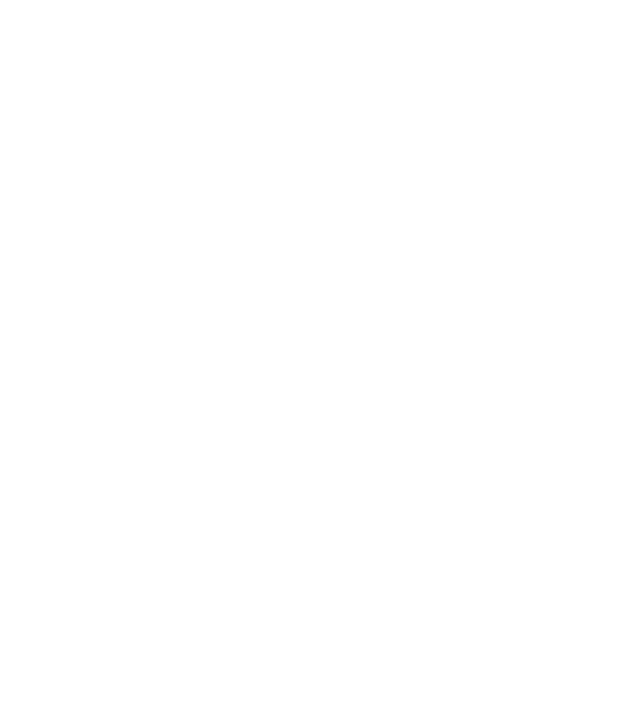
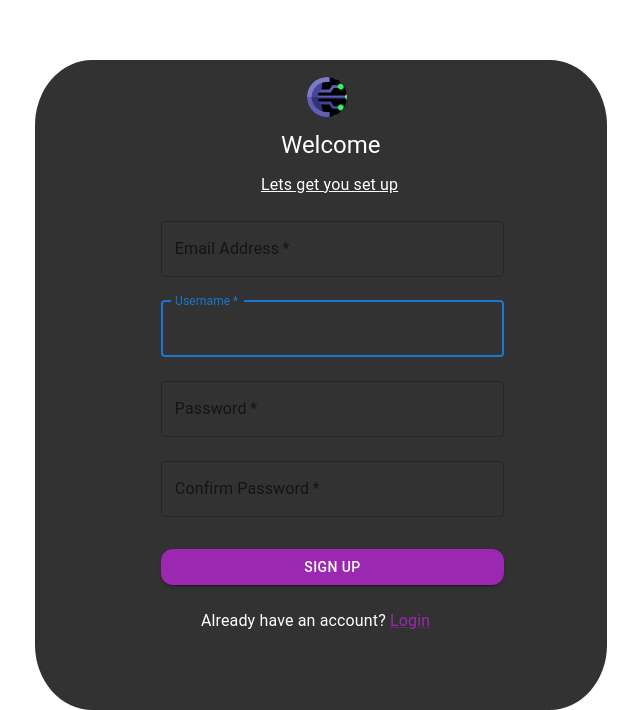
Before and after one commit to Martyn-Conkling/operating-owls-business-communication-platform, a React (Vite) app: page /carl-test-page in a window 1280 px wide. Shown: the part 140-850 px from the top of the page, without its empty margins (33-673 px from the left). Before the commit the page ends 800 px from the top, so only its background shows below. Built offline with nearby package versions, Linux system fonts and the light colour scheme; no server answers.

Commit message:
un commented all the test pages

```diff
--- a/src/components/main-components/SignUpPage.jsx
+++ b/src/components/main-components/SignUpPage.jsx
@@ -1,212 +1,212 @@
-// import * as React from 'react';
-// import Avatar from '@mui/material/Avatar';
-// import Button from '@mui/material/Button';
-// import CssBaseline from '@mui/material/CssBaseline';
-// import TextField from '@mui/material/TextField';
-// import Link from '@mui/material/Link';
-// import Box from '@mui/material/Box';
-// import Typography from '@mui/material/Typography';
-// import Container from '@mui/material/Container';
-// import { createTheme, ThemeProvider } from '@mui/material/styles';
-// import { useState } from 'react';
-// import { Grid } from '@mui/material';
-// import BusinessIcon from './BusinessIcon';
-// import { auth } from '../test/firebaseConfig';
-// import { createUserWithEmailAndPassword } from "firebase/auth";
+import * as React from 'react';
+import Avatar from '@mui/material/Avatar';
+import Button from '@mui/material/Button';
+import CssBaseline from '@mui/material/CssBaseline';
+import TextField from '@mui/material/TextField';
+import Link from '@mui/material/Link';
+import Box from '@mui/material/Box';
+import Typography from '@mui/material/Typography';
+import Container from '@mui/material/Container';
+import { createTheme, ThemeProvider } from '@mui/material/styles';
+import { useState } from 'react';
+import { Grid } from '@mui/material';
+import BusinessIcon from './BusinessIcon';
+import { auth } from '../test/firebaseConfig';
+import { createUserWithEmailAndPassword } from "firebase/auth";
 
-// // import { white, purple } from '@mui/material/colors';
+// import { white, purple } from '@mui/material/colors';
 
 
-// export default function SignUpPage() {
+export default function SignUpPage() {
 
-//     //MUI
-//     const theme = createTheme();
+    //MUI
+    const theme = createTheme();
 
 
-//     //Sign Up Inputs
-//     const [email, setEmail] = useState('');
-//     const [username, setUsername] = useState('');
-//     const [password, setPassword] = useState('');
-//     const [confirmPassword, setConfirmPassword] = useState('');
+    //Sign Up Inputs
+    const [email, setEmail] = useState('');
+    const [username, setUsername] = useState('');
+    const [password, setPassword] = useState('');
+    const [confirmPassword, setConfirmPassword] = useState('');
 
-//     //Password not matching authentication
-//     const [passwordsMatch, setPasswordsMatch] = useState(false);
-//     const [passwordsMatchErrorMessage, setPasswordsMatchErrorMessage] = useState('');
+    //Password not matching authentication
+    const [passwordsMatch, setPasswordsMatch] = useState(false);
+    const [passwordsMatchErrorMessage, setPasswordsMatchErrorMessage] = useState('');
 
-//     //Email valid authentication
-//     const [emailValid, setEmailValid] = useState(false);
-//     const [emailValidMessage, setEmailValidMessage] = useState(false);
+    //Email valid authentication
+    const [emailValid, setEmailValid] = useState(false);
+    const [emailValidMessage, setEmailValidMessage] = useState(false);
 
-//     //Email already in use authentication
-//     const [EmailUsed, setEmailUsed] = useState(false);
-//     const [EmailUsedMessage, setEmailUsedMessage] = useState('');
+    //Email already in use authentication
+    const [EmailUsed, setEmailUsed] = useState(false);
+    const [EmailUsedMessage, setEmailUsedMessage] = useState('');
 
-//     //Check if password is weak
-//     const [passwordStrong, setPasswordStrong] = useState(false);
-//     const [passwordStrongMessage, setPasswordStrongMessage] = useState('');
+    //Check if password is weak
+    const [passwordStrong, setPasswordStrong] = useState(false);
+    const [passwordStrongMessage, setPasswordStrongMessage] = useState('');
 
-//     const handlePasswordChange = (e) => {
-//         setPassword(e.target.value);
-//     };
+    const handlePasswordChange = (e) => {
+        setPassword(e.target.value);
+    };
 
-//     const handleConfirmPasswordChange = (e) => {
-//         setConfirmPassword(e.target.value);
-//     };
+    const handleConfirmPasswordChange = (e) => {
+        setConfirmPassword(e.target.value);
+    };
 
-//     function setErrorMessageBlank(){
-//         setPasswordsMatch(false)
-//         setPasswordsMatchErrorMessage('');
-//         setEmailValid(false)
-//         setEmailValidMessage('');
-//         setEmailUsed(false)
-//         setEmailUsedMessage('')
-//         setPasswordStrong(false)
-//         setPasswordStrongMessage('')
-//     }
+    function setErrorMessageBlank(){
+        setPasswordsMatch(false)
+        setPasswordsMatchErrorMessage('');
+        setEmailValid(false)
+        setEmailValidMessage('');
+        setEmailUsed(false)
+        setEmailUsedMessage('')
+        setPasswordStrong(false)
+        setPasswordStrongMessage('')
+    }
 
-//     function validate() {
-//         setErrorMessageBlank()
-//         //set all error messages back to blank
-//         if (password === confirmPassword) {
-//             setPasswordsMatch(false);
+    function validate() {
+        setErrorMessageBlank()
+        //set all error messages back to blank
+        if (password === confirmPassword) {
+            setPasswordsMatch(false);
 
-//             //Firebase Sign Up
+            //Firebase Sign Up
 
-//             createUserWithEmailAndPassword(auth, email, password)
-//             .then((userCredential) => {
-//             // Signed up
-//                 const user = userCredential.user;
-//                 console.log(`logged in ${user}`)
-//             // ...
-//             })
-//             .catch((error) => {
-//                 const errorCode = error.code;
-//                 // const errorMessage = error.message;
-//                 console.log(errorCode)
-//                 if (errorCode === "auth/invalid-email") {
-//                     setEmailValid(true)
-//                     setEmailValidMessage("Invalid Email")
-//                 }
-//                 if (errorCode === "auth/email-already-in-use") {
-//                     setEmailUsed(true)
-//                     setEmailUsedMessage("Email already in use")
-//                 }
-//                 if (errorCode === 'auth/weak-password') {
-//                     setPasswordStrong(true)
-//                     setPasswordStrongMessage('Password to weak')
-//                 }
-//             // ..
+            createUserWithEmailAndPassword(auth, email, password)
+            .then((userCredential) => {
+            // Signed up
+                const user = userCredential.user;
+                console.log(`logged in ${user}`)
+            // ...
+            })
+            .catch((error) => {
+                const errorCode = error.code;
+                // const errorMessage = error.message;
+                console.log(errorCode)
+                if (errorCode === "auth/invalid-email") {
+                    setEmailValid(true)
+                    setEmailValidMessage("Invalid Email")
+                }
+                if (errorCode === "auth/email-already-in-use") {
+                    setEmailUsed(true)
+                    setEmailUsedMessage("Email already in use")
+                }
+                if (errorCode === 'auth/weak-password') {
+                    setPasswordStrong(true)
+                    setPasswordStrongMessage('Password to weak')
+                }
+            // ..
 
-//             });
-//         } else {
-//             setPasswordsMatchErrorMessage("Password do not match")
-//             setPasswordsMatch(true);
-//         }
-//     }
+            });
+        } else {
+            setPasswordsMatchErrorMessage("Password do not match")
+            setPasswordsMatch(true);
+        }
+    }
 
-//     return (
-//     <ThemeProvider theme={theme}>
-//         <Container component="main" sx={{}}>
-//         <CssBaseline />
-//         <Box
-//             sx={{
-//             display: 'flex',
-//             flexDirection: 'column',
-//             alignItems: 'center',
-//             marginTop: 25,
+    return (
+    <ThemeProvider theme={theme}>
+        <Container component="main" sx={{}}>
+        <CssBaseline />
+        <Box
+            sx={{
+            display: 'flex',
+            flexDirection: 'column',
+            alignItems: 'center',
+            marginTop: 25,
 
-//             }}
-//         >
-//             <Grid container spacing={-1} sx={{}}>
-//                 <Grid item xs={6} sx={{bgcolor: '#323232', borderRadius: '10%', overflow: "hidden", height: "650px", width: "85vw"}}>
-//                     <Avatar sx={{ m: "3%", bgcolor: 'black', ml: "47.5%", mb: "2%"}}>
-//                         <BusinessIcon />
-//                     </Avatar>
-//                     <Typography variant="h5" sx={{ml:"43%", mb: 1.5, color:"#ffffff"}}>
-//                         Welcome
-//                     </Typography>
-//                     <Typography variant="h7" sx={{
-//                         textDecoration: 'underline', ml: "39.5%",color:"#ffffff"}}>
-//                     Lets get you set up
-//                     </Typography>
-//                     <Box component="form" noValidate autoComplete="off" sx={{ mt: 1 }}>
-//                         <TextField
-//                             sx={{width: "60%", ml:"22%", mr:"5%",}}
-//                             onChange={e => setEmail(e.target.value)}
-//                             value={email}
-//                             margin="normal"
-//                             required
-//                             id="email"
-//                             label="Email Address"
-//                             name="email"
-//                             autoComplete="email"
-//                             autoFocus
-//                             error={emailValid || EmailUsed}
-//                             helperText={emailValidMessage || EmailUsedMessage}
-//                         />
-//                         <TextField
-//                             sx={{width: "60%",
-//                             ml:"22%",
-//                             mr:"5%"
-//                         }}
-//                             onChange={e => setUsername(e.target.value)}
-//                             value={username}
-//                             margin="normal"
-//                             required
-//                             id="username"
-//                             label="Username"
-//                             name="username"
-//                             autoComplete="username"
-//                             autoFocus
-//                         />
-//                         <TextField
-//                             sx={{width: "60%",
-//                             ml:"22%",
-//                             mr:"5%"
-//                         }}
-//                             onChange={handlePasswordChange}
-//                             value={password}
-//                             margin="normal"
-//                             required
-//                             name="password"
-//                             label="Password"
-//                             type="password"
-//                             id="password"
-//                             error={passwordStrong}
-//                             helperText={passwordStrongMessage}
-//                         />
-//                         <TextField
-//                             sx={{width: "60%",
-//                             ml:"22%",
-//                             mr:"5%"
-//                         }}
-//                             onChange={handleConfirmPasswordChange}
-//                             value={confirmPassword}
-//                             margin="normal"
-//                             required
-//                             name="confirm password"
-//                             label="Confirm Password"
-//                             type="password"
-//                             id="confirm password"
-//                             error={passwordsMatch}
-//                             helperText={passwordsMatchErrorMessage}
-//                         />
-//                         <Button
-//                             onClick={validate}
-//                             type="button"
-//                             color='secondary'
-//                             variant="contained"
-//                             sx={{ mt: 3, mb: 3, borderRadius: 3, width: "60%", ml:"22%"}}
-//                         >
-//                             Sign Up
-//                         </Button>
-//                         <br/>
-//                         <Typography variant="h7" sx={{ml:"29%", color:"#ffff"}}>Already have an account? <Link color={'secondary'} href={`christian-test-page`}>Login</Link></Typography>
-//                     </Box>
-//                 </Grid>
-//             </Grid>
-//         </Box>
-//         </Container>
-//     </ThemeProvider>
-//     );
-//     }
+            }}
+        >
+            <Grid container spacing={-1} sx={{}}>
+                <Grid item xs={6} sx={{bgcolor: '#323232', borderRadius: '10%', overflow: "hidden", height: "650px", width: "85vw"}}>
+                    <Avatar sx={{ m: "3%", bgcolor: 'black', ml: "47.5%", mb: "2%"}}>
+                        <BusinessIcon />
+                    </Avatar>
+                    <Typography variant="h5" sx={{ml:"43%", mb: 1.5, color:"#ffffff"}}>
+                        Welcome
+                    </Typography>
+                    <Typography variant="h7" sx={{
+                        textDecoration: 'underline', ml: "39.5%",color:"#ffffff"}}>
+                    Lets get you set up
+                    </Typography>
+                    <Box component="form" noValidate autoComplete="off" sx={{ mt: 1 }}>
+                        <TextField
+                            sx={{width: "60%", ml:"22%", mr:"5%",}}
+                            onChange={e => setEmail(e.target.value)}
+                            value={email}
+                            margin="normal"
+                            required
+                            id="email"
+                            label="Email Address"
+                            name="email"
+                            autoComplete="email"
+                            autoFocus
+                            error={emailValid || EmailUsed}
+                            helperText={emailValidMessage || EmailUsedMessage}
+                        />
+                        <TextField
+                            sx={{width: "60%",
+                            ml:"22%",
+                            mr:"5%"
+                        }}
+                            onChange={e => setUsername(e.target.value)}
+                            value={username}
+                            margin="normal"
+                            required
+                            id="username"
+                            label="Username"
+                            name="username"
+                            autoComplete="username"
+                            autoFocus
+                        />
+                        <TextField
+                            sx={{width: "60%",
+                            ml:"22%",
+                            mr:"5%"
+                        }}
+                            onChange={handlePasswordChange}
+                            value={password}
+                            margin="normal"
+                            required
+                            name="password"
+                            label="Password"
+                            type="password"
+                            id="password"
+                            error={passwordStrong}
+                            helperText={passwordStrongMessage}
+                        />
+                        <TextField
+                            sx={{width: "60%",
+                            ml:"22%",
+                            mr:"5%"
+                        }}
+                            onChange={handleConfirmPasswordChange}
+                            value={confirmPassword}
+                            margin="normal"
+                            required
+                            name="confirm password"
+                            label="Confirm Password"
+                            type="password"
+                            id="confirm password"
+                            error={passwordsMatch}
+                            helperText={passwordsMatchErrorMessage}
+                        />
+                        <Button
+                            onClick={validate}
+                            type="button"
+                            color='secondary'
+                            variant="contained"
+                            sx={{ mt: 3, mb: 3, borderRadius: 3, width: "60%", ml:"22%"}}
+                        >
+                            Sign Up
+                        </Button>
+                        <br/>
+                        <Typography variant="h7" sx={{ml:"29%", color:"#ffff"}}>Already have an account? <Link color={'secondary'} href={`christian-test-page`}>Login</Link></Typography>
+                    </Box>
+                </Grid>
+            </Grid>
+        </Box>
+        </Container>
+    </ThemeProvider>
+    );
+    }
--- a/src/components/test/firebaseConfig.js
+++ b/src/components/test/firebaseConfig.js
@@ -1,34 +1,34 @@
-// /*
-//     Here is some useful information to understand what is going on here better.
-//     - Firebase
-//         - https://firebase.google.com/docs/firestore/query-data/get-data
-// */
+/*
+    Here is some useful information to understand what is going on here better.
+    - Firebase
+        - https://firebase.google.com/docs/firestore/query-data/get-data
+*/
 
-// import { initializeApp } from "firebase/app";
-// import { getAuth } from "firebase/auth"; //for authentication
-// import { getFirestore} from "firebase/firestore" //for database storage
+import { initializeApp } from "firebase/app";
+import { getAuth } from "firebase/auth"; //for authentication
+import { getFirestore} from "firebase/firestore" //for database storage
 
-// // ENV are stored in .env.local file
-// // All this information can be found in firebase
-// const apiKey = import.meta.env.VITE_FIREBASE_API_KEY;
-// const authDom = import.meta.env.VITE_AUTH_DOM;
-// const projId = import.meta.env.VITE_PROJ_ID;
-// const storage = import.meta.env.VITE_STORAGE_BUCKET;
-// const msgSender = import.meta.env.VITE_MSG_SENDER_ID;
-// const appId = import.meta.env.VITE_APP_ID;
+// ENV are stored in .env.local file
+// All this information can be found in firebase
+const apiKey = import.meta.env.VITE_FIREBASE_API_KEY;
+const authDom = import.meta.env.VITE_AUTH_DOM;
+const projId = import.meta.env.VITE_PROJ_ID;
+const storage = import.meta.env.VITE_STORAGE_BUCKET;
+const msgSender = import.meta.env.VITE_MSG_SENDER_ID;
+const appId = import.meta.env.VITE_APP_ID;
 
-// const firebaseConfig = {
-//     apiKey: apiKey,
-//     authDomain: authDom,
-//     projectId: projId,
-//     storageBucket: storage,
-//     messagingSenderId: msgSender,
-//     appId: appId
-// };
+const firebaseConfig = {
+    apiKey: apiKey,
+    authDomain: authDom,
+    projectId: projId,
+    storageBucket: storage,
+    messagingSenderId: msgSender,
+    appId: appId
+};
 
-// const app = initializeApp(firebaseConfig);
+const app = initializeApp(firebaseConfig);
 
-// const auth = getAuth(app);
-// const db = getFirestore(app);
+const auth = getAuth(app);
+const db = getFirestore(app);
 
-// export { auth, db };
+export { auth, db };
--- a/src/routes/AlejandroTestPage.jsx
+++ b/src/routes/AlejandroTestPage.jsx
@@ -2,10 +2,10 @@
 // import LoginTest from "../components/test/LoginTest"
 
  export default function AlejandroTestPage(){
-//     return (
-//         <>
-//             {/* <ProfileComponent /> */}
-//             {/* <LoginTest /> */}
-//         </>
-//     )
+    return (
+        <>
+            <ProfileComponent />
+            <LoginTest />
+        </>
+    )
 }
--- a/src/routes/CarlTestPage.jsx
+++ b/src/routes/CarlTestPage.jsx
@@ -1,9 +1,9 @@
-// import SignUpPage from "../components/main-components/SignUpPage";
+import SignUpPage from "../components/main-components/SignUpPage";
 
  export default function CarlTestPage() {
-//     return (
-//         <>
-//             {/* <SignUpPage /> */}
-//         </>
-//     );
+    return (
+        <>
+             <SignUpPage/>
+        </>
+    );
 }
```
Also changed, not shown: src/components/test/LoginTest.jsx (+39 -39 lines), src/components/test/MessagesTest.jsx (+35 -35 lines).
